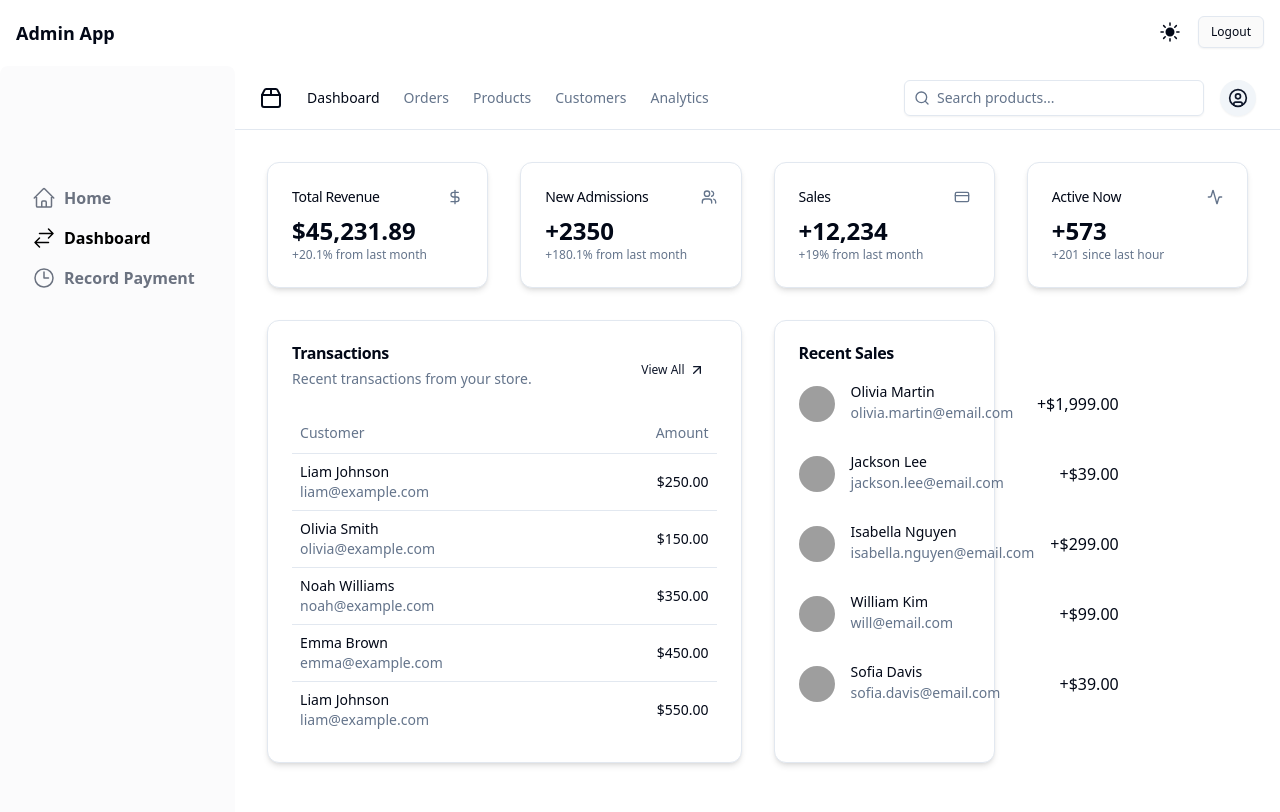
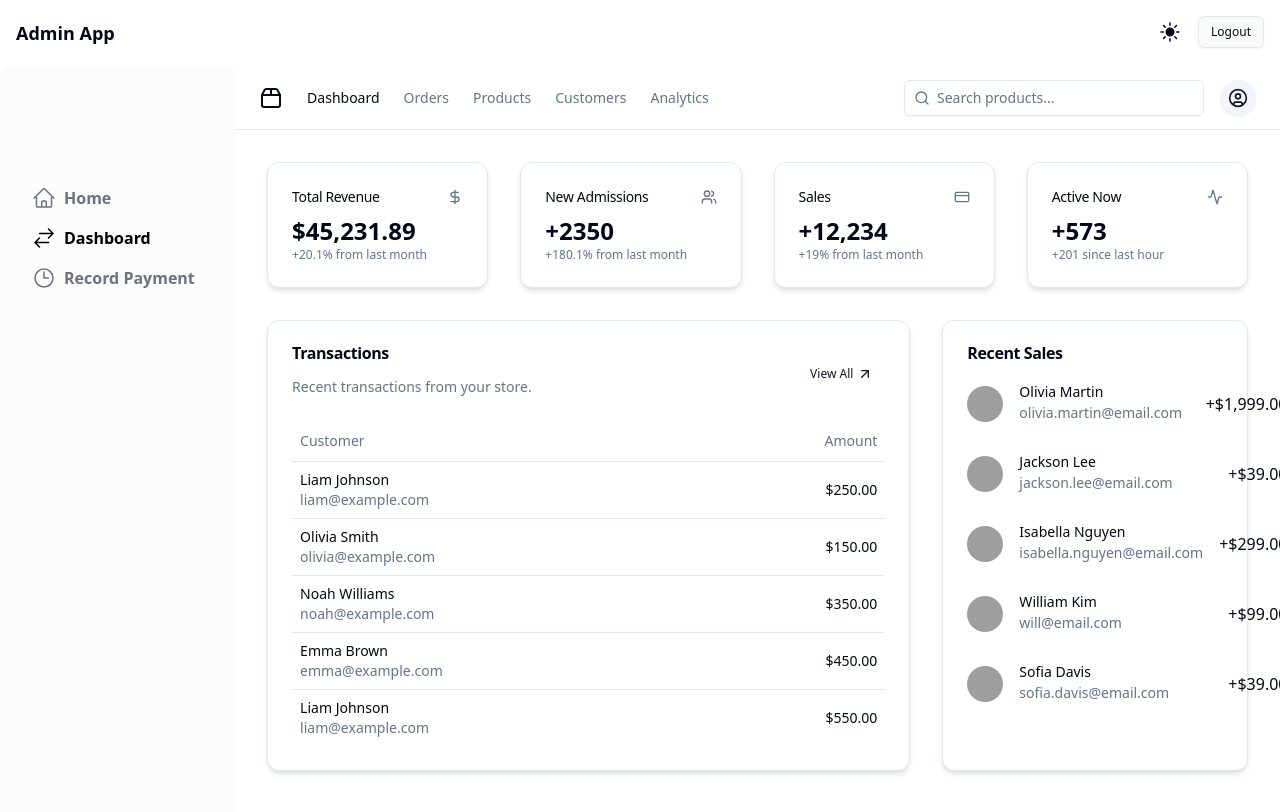
Before and after one commit to realsteel24/gym-admin-frontend, a React (Vite) app: page /gym/dashboard in a window 1280 px wide. Shown: the top 812 px of the page. Built offline with nearby package versions, Linux system fonts and the light colour scheme; grey boxes are pictures that could not be loaded.

Commit message:
Dashboard init

```diff
--- a/src/index.css
+++ b/src/index.css
@@ -22,7 +22,7 @@
     --muted: 210 40% 96.1%;
     --muted-foreground: 215.4 16.3% 46.9%;
 
-    --accent:   165 60% 42%;
+    --accent: 165 60% 42%;
     --accent-foreground: 0 0% 98%;
 
     --destructive: 0 84.2% 60.2%;
--- a/src/pages/Dashboard.tsx
+++ b/src/pages/Dashboard.tsx
@@ -217,10 +217,10 @@
             </CardContent>
           </Card>
         </div>
-        <div className="grid gap-4 md:gap-8 lg:grid-cols-2 xl:grid-cols-4">
+        <div className="grid gap-4 md:gap-8 lg:grid-cols-2 xl:grid-cols-3">
           <Card className="xl:col-span-2" x-chunk="dashboard-01-chunk-4">
             <CardHeader className="flex flex-row items-center">
-              <div className="grid gap-2">
+              <div className="grid gap-4">
                 <CardTitle>Transactions</CardTitle>
                 <CardDescription>
                   Recent transactions from your store.
```
